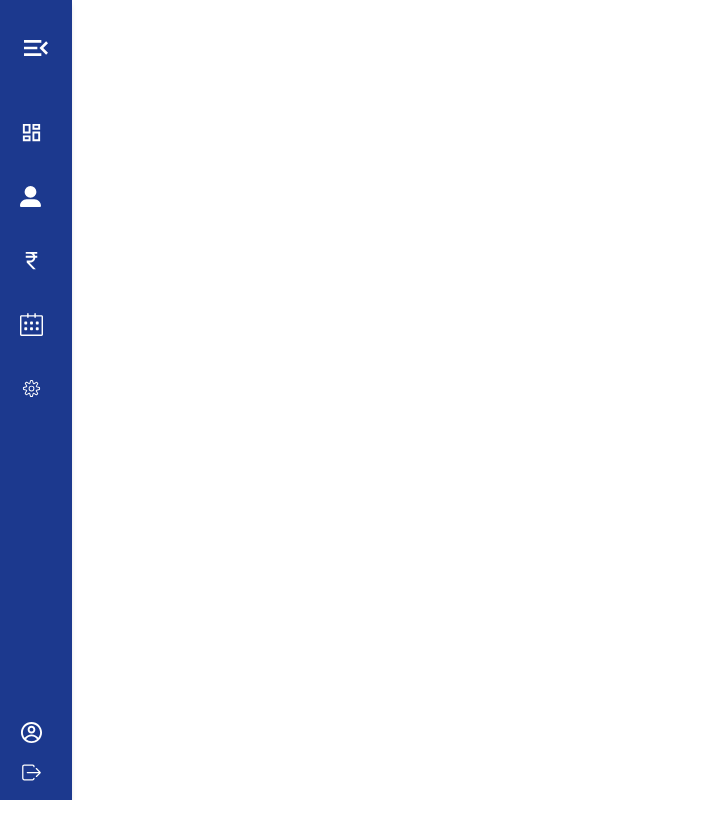
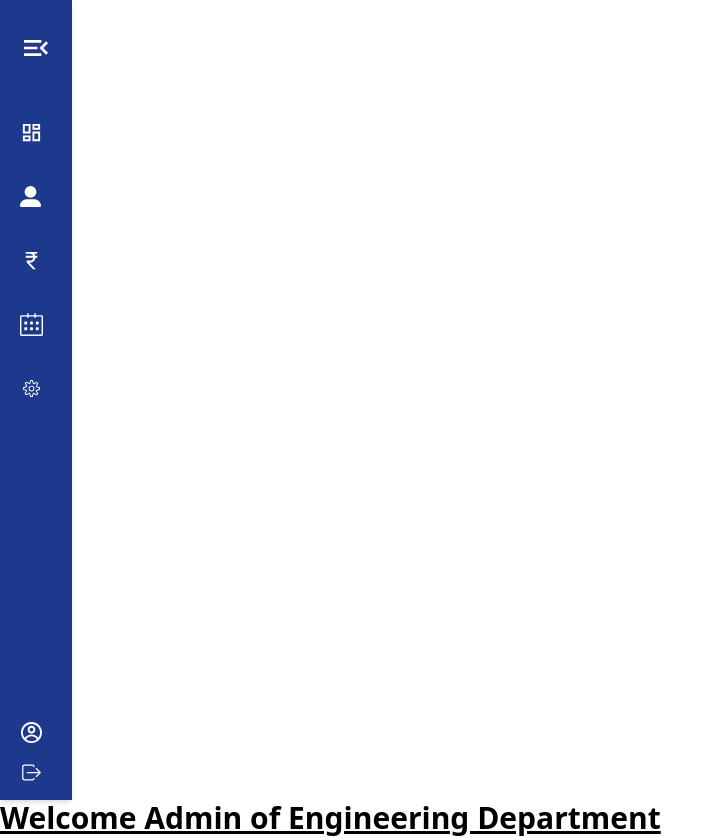
Before and after one commit to Junaid2002/easyLeave, a React (Vite) app in the folder Frontend/easyLeave/: page /AdminDashboard in a window 1280 px wide. Shown: the whole page, without its empty margins (0-724 px from the left). Before the commit the page ends 800 px from the top, so only its background shows below. Built offline with nearby package versions, Linux system fonts and the light colour scheme.

Commit message:
Routing is fixed and Work of pages designig is being continued

```diff
--- a/Frontend/easyLeave/src/App.jsx
+++ b/Frontend/easyLeave/src/App.jsx
@@ -4,17 +4,36 @@ import AdminLogin from './components/Loginsignup/AdminLogin'
 import EmployeeLogin from './components/Loginsignup/EmployeeLogin'
 import AdminDashboard from './components/AdminPanel/AdminDashboard'
 import {BrowserRouter as Router,Routes,Route} from "react-router-dom"
+import { createBrowserRouter,RouterProvider } from 'react-router-dom'
+import DashboardPage from './components/AdminPages/DashboardPage'
 function App() {
 
+  const router = createBrowserRouter([
+    {path : "/",
+      element : <EmployeeLogin/>
+    },
+    {
+      path : "/Signup",
+      element : <AdminLogin/>
+    },
+    {
+      path : "/TeacherDashboard",
+      element : <TeacherDashboard/>
+    },
+    {
+      path : "/AdminDashboard",
+      element :
+      <div>
+        <AdminDashboard/>
+        <DashboardPage/>
+      </div>
+    }
+  ]);
+
   return (
-    <Router>
-      <Routes>
-        <Route path="/" element={<EmployeeLogin/>} />
-        <Route path="/Signup" element={<AdminLogin/>} />
-        <Route path='/TeacherDashboard'  element = {<TeacherDashboard/>} />
-        <Route path='/AdminDashboard' element = {<AdminDashboard/>}/>
-      </Routes>
-    </Router>
+    <div>
+      <RouterProvider router={router} />
+    </div>
   )
 }
 
--- a/Frontend/easyLeave/src/components/AdminPages/DashboardPage.jsx
+++ b/Frontend/easyLeave/src/components/AdminPages/DashboardPage.jsx
@@ -2,7 +2,11 @@ import React from 'react'
 
 const DashboardPage = () => {
   return (
-    <div>DashboardPage</div>
+    <div>
+      <h1  className='text-3xl font-bold underline' >
+          Welcome Admin of Engineering Department
+      </h1>
+    </div>
   )
 }
 
```
